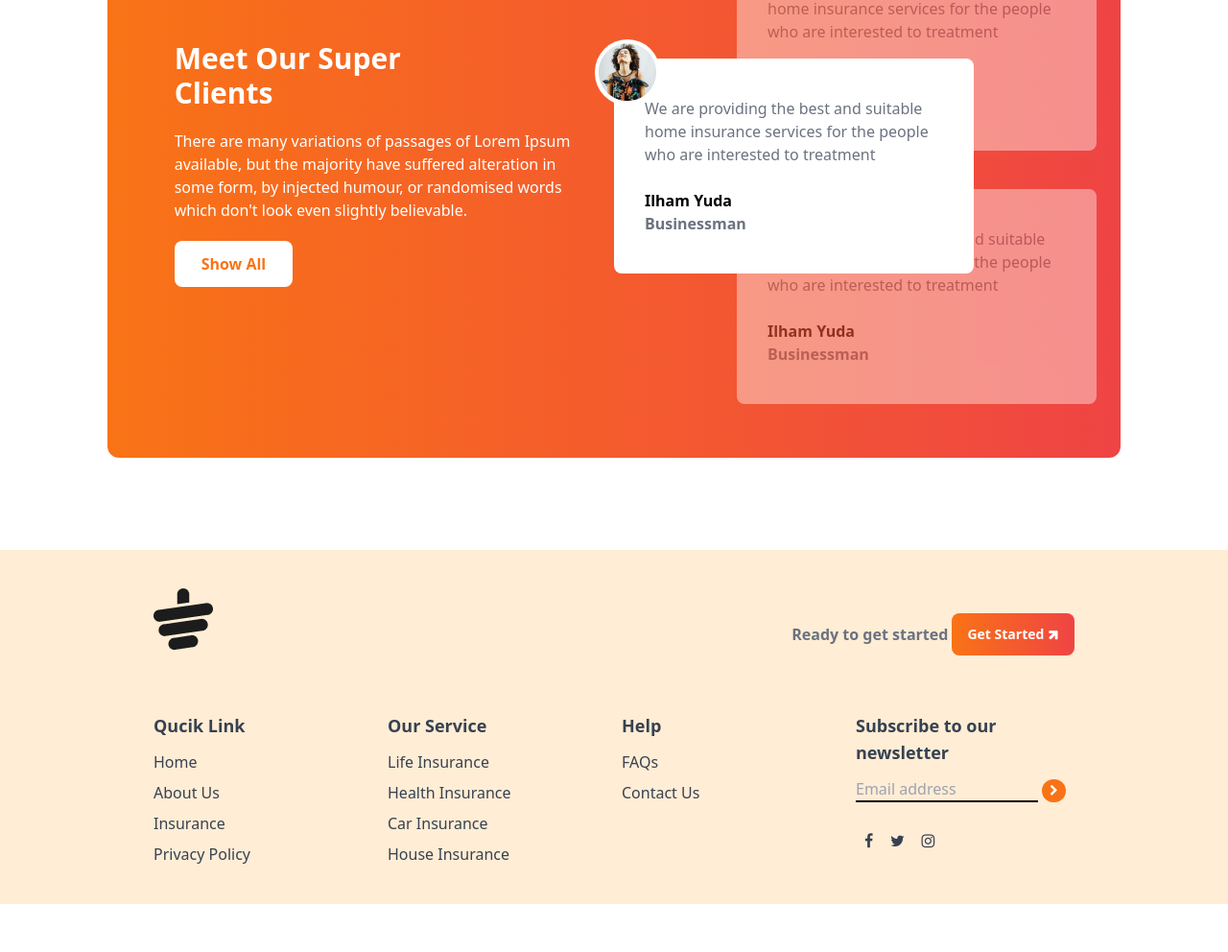
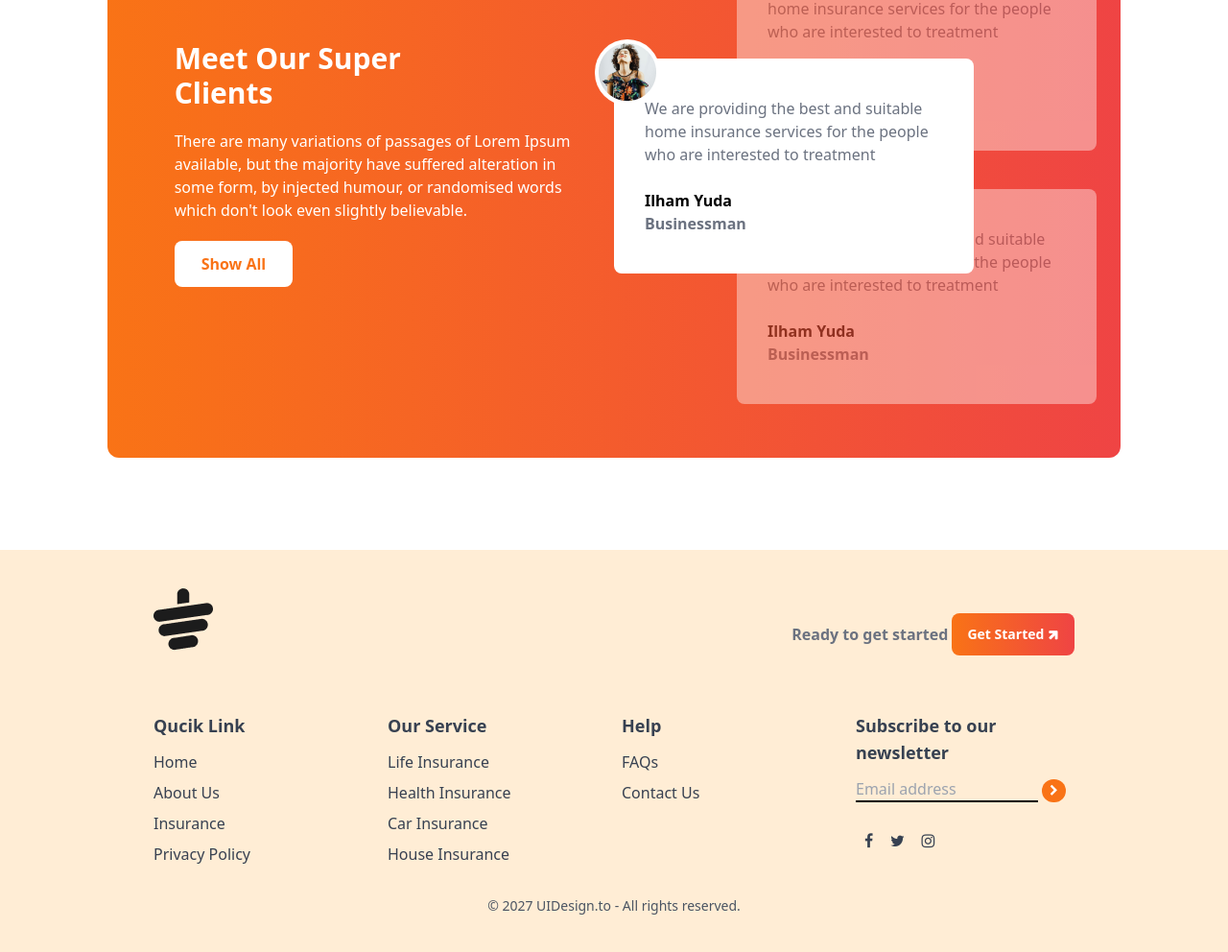
Before and after one commit to Anamulhaque7/tea-house-projects, a plain HTML site: page index.html in a window 1280 px wide. Shown: the part 1907-2899 px from the top of the page at 96% size. Before the commit the page ends 2849 px from the top, so only its background shows below. Drawn offline with nearby package versions, Linux system fonts and the light colour scheme.

Commit message:
My project done

```diff
--- a/index.html
+++ b/index.html
@@ -279,6 +279,10 @@
                         </div>
                     </div>
                 </div>
+
+            </div>
+            <div class="text-center pt-4 mt-4">
+                 <p class="text-sm text-gray-600">© 2027 UIDesign.to - All rights reserved.</p>
             </div>
         </div>
     </footer>
```
